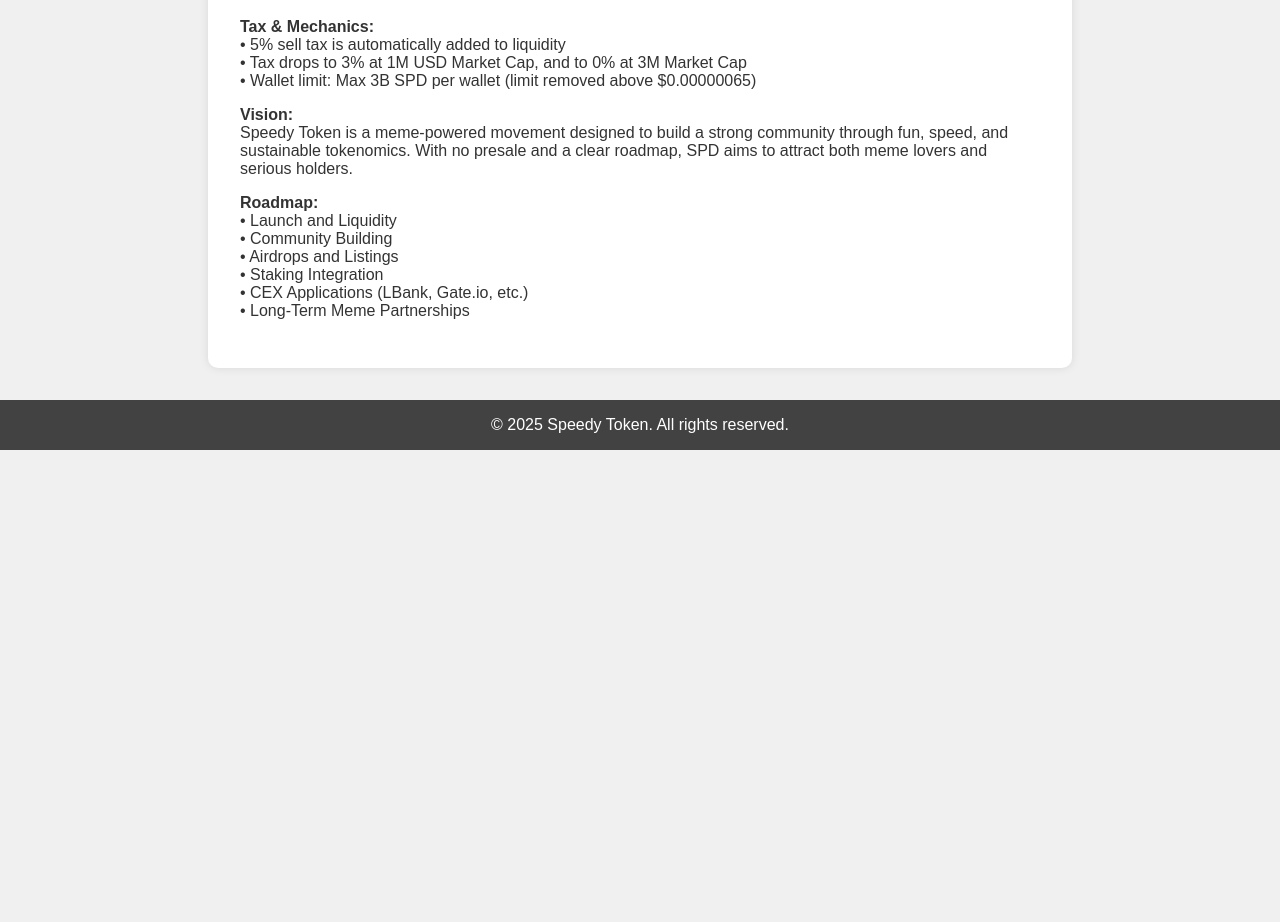
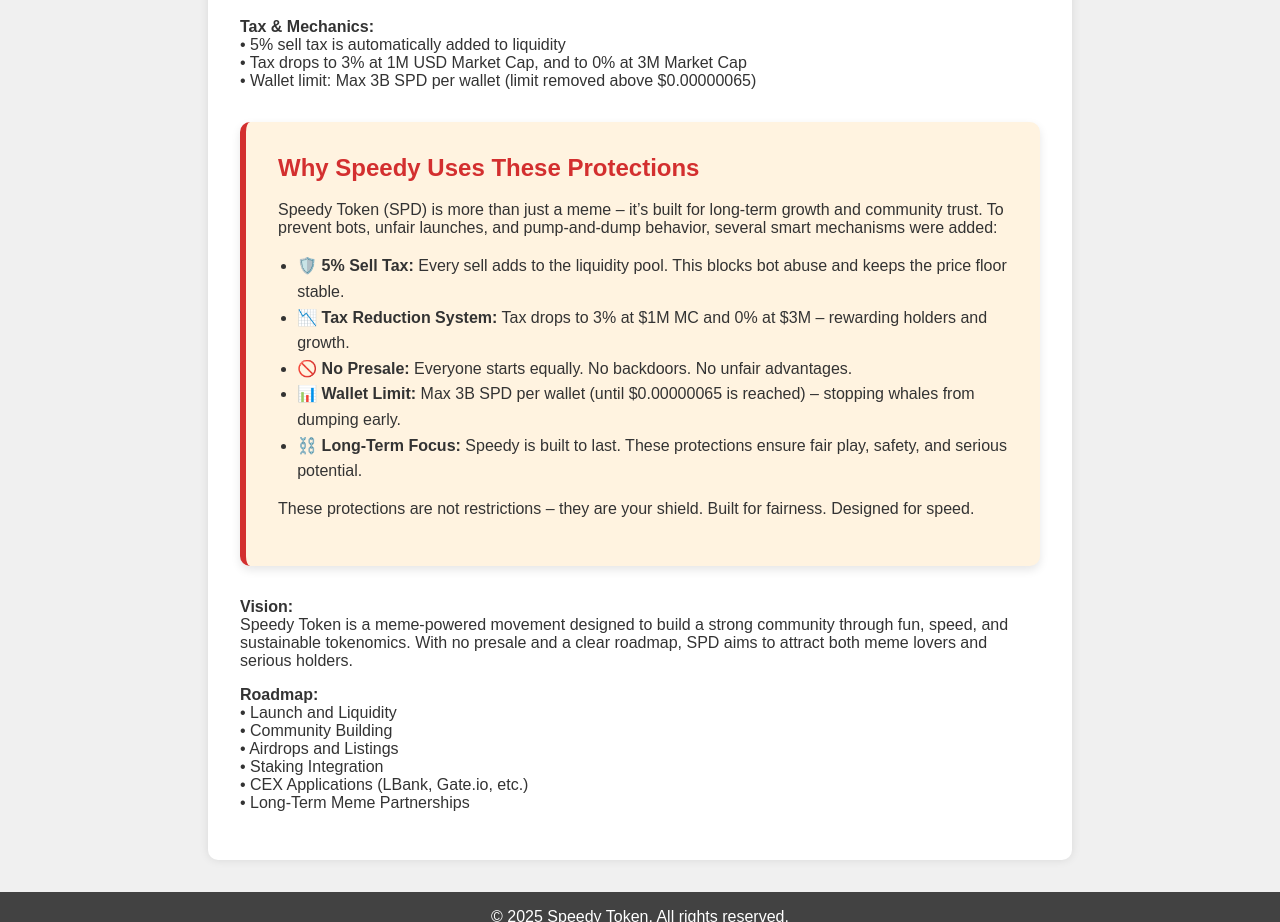
Before and after one commit to Speeedy2025/Speedy2025, a plain HTML site: page index.html in a window 1280 px wide. Shown: the part 880-1802 px from the top of the page. Before the commit the page ends 1330 px from the top, so only its background shows below. Drawn offline with Linux system fonts and the light colour scheme.

Commit message:
Update index.html

```diff
--- a/index.html
+++ b/index.html
@@ -125,6 +125,26 @@
     • Tax drops to 3% at 1M USD Market Cap, and to 0% at 3M Market Cap<br />
     • Wallet limit: Max 3B SPD per wallet (limit removed above $0.00000065)
 </p>
+     <div style="background: #fff3e0; border-left: 6px solid #d32f2f; padding: 2rem; margin: 2rem auto; max-width: 900px; border-radius: 10px; box-shadow: 0 4px 10px rgba(0,0,0,0.1);">
+    <h2 style="color: #d32f2f; margin-top: 0;">Why Speedy Uses These Protections</h2>
+    <p>
+        Speedy Token (SPD) is more than just a meme – it’s built for long-term growth and community trust.
+        To prevent bots, unfair launches, and pump-and-dump behavior, several smart mechanisms were added:
+    </p>
+
+    <ul style="text-align: left; padding-left: 1.2rem; color: #333; line-height: 1.6;">
+        <li><strong>🛡️ 5% Sell Tax:</strong> Every sell adds to the liquidity pool. This blocks bot abuse and keeps the price floor stable.</li>
+        <li><strong>📉 Tax Reduction System:</strong> Tax drops to 3% at $1M MC and 0% at $3M – rewarding holders and growth.</li>
+        <li><strong>🚫 No Presale:</strong> Everyone starts equally. No backdoors. No unfair advantages.</li>
+        <li><strong>📊 Wallet Limit:</strong> Max 3B SPD per wallet (until $0.00000065 is reached) – stopping whales from dumping early.</li>
+        <li><strong>⛓️ Long-Term Focus:</strong> Speedy is built to last. These protections ensure fair play, safety, and serious potential.</li>
+    </ul>
+
+    <p style="margin-top: 1rem;">
+        These protections are not restrictions – they are your shield. Built for fairness. Designed for speed.
+    </p>
+</div>
+
 
         <p>
             <strong>Vision:</strong><br />
```
